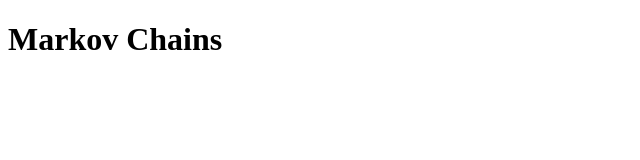
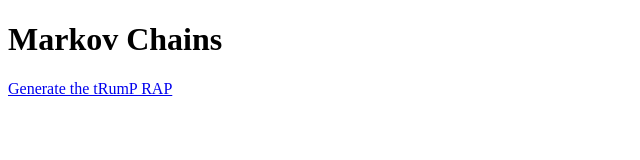
Before and after one commit to Pie-Jie/markovchains, a website: page index.html in a window 1280 px wide. Shown: the whole page, without its empty margins (0-640 px from the left). Drawn offline with Linux system fonts and the light colour scheme.

Commit message:
A bit of optimization

```diff
--- a/index.html
+++ b/index.html
@@ -8,6 +8,7 @@
     <body>
         <header><h1>Markov Chains</h1></header>
         <p></p>
+        <a href="/gettrumprap">Generate the tRumP RAP</a>
         <script>
             $.get('/gettrumprap', {}, function(data)) {
                   $('p').append(data);
```
Also changed, not shown: index.js (+6 -5 lines).
